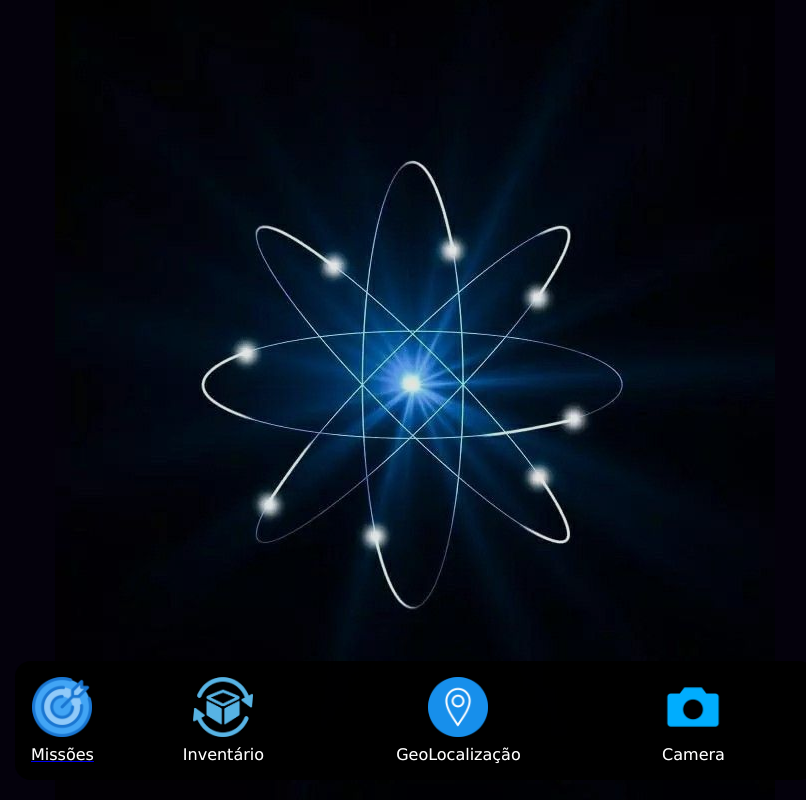
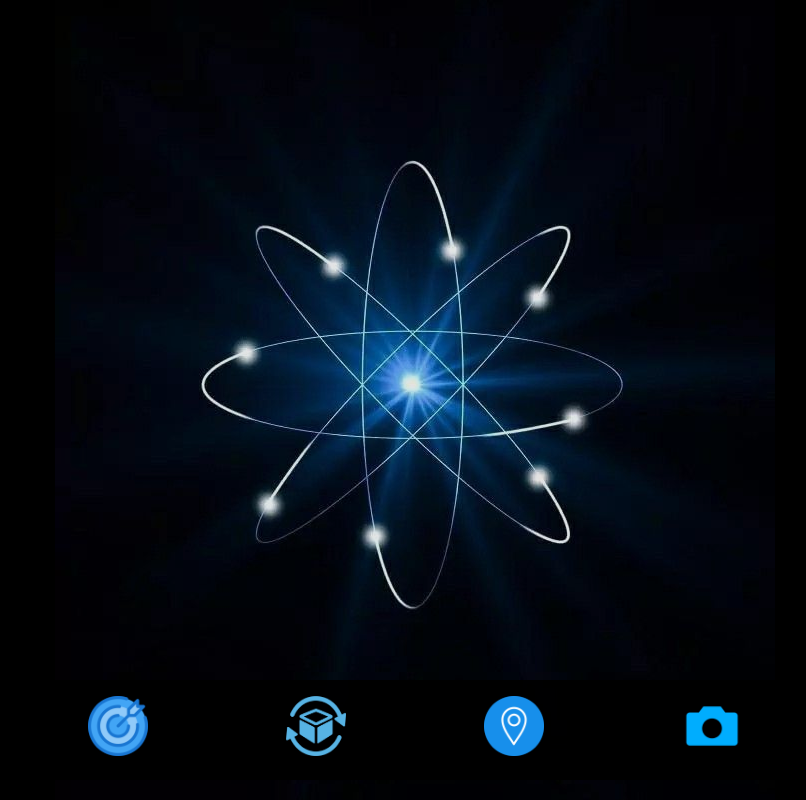
Before and after one commit to AlysonG14/DsGO14, a React (Vite) app: page /dsgo in a window 1280 px wide. Shown: the whole page, without its empty margins (225-1031 px from the left). Built offline with nearby package versions, Linux system fonts and the light colour scheme.

Commit message:
upload file 22/10 - feat: iddigital finished

```diff
--- a/src/Componentes/Menu.jsx
+++ b/src/Componentes/Menu.jsx
@@ -1,43 +1,40 @@
-import missao from '../assets/missao_tratado.png';
-import mapa from '../assets/mapa_tratado.png';
-import bau from '../assets/bau_tratado.png';
-import camera from '../assets/camera_tratado.png';
-import { Link } from 'react-router-dom'
+import missao from "../assets/missao_tratado.png";
+import mapa from "../assets/mapa_tratado.png";
+import bau from "../assets/bau_tratado.png";
+import camera from "../assets/camera_tratado.png";
+import { Link } from "react-router-dom";
 export function Menu() {
   return (
-        <div className='menu'>
-            <ul>
-                <Link to = 'missao'>
+    <div className="menu">
+      <ul className="card_nav">
+
         <li>
+          <Link to="missao">
             <figure>
               <img src={missao} alt="Missões" />
-                        <figcaption>Missões</figcaption>
             </figure>
+          </Link>
         </li>
-                </Link>
 
         <li>
           <figure>
             <img src={bau} alt="Inventário" />
-                        <figcaption>Inventário</figcaption>
           </figure>
+        </li>
 
-                </li>
         <li>
           <figure>
             <img src={mapa} alt="GeoLocalização" />
-                        <figcaption>GeoLocalização</figcaption>
           </figure>
         </li>
+
         <li>
-
           <figure>
             <img src={camera} alt="camera" />
-                        <figcaption>Camera</figcaption>
           </figure>
+        </li>
 
-                </li>
       </ul>
     </div>
-    )
+  );
 }
--- a/src/Componentes/MissaoCard.jsx
+++ b/src/Componentes/MissaoCard.jsx
@@ -3,7 +3,7 @@ export function MissaoCard({ missao, onIniciarMissao,concluida  }) {
     <article className='missao-card'>
       <h3 id={missao.id}>{missao.titulo}</h3>
       <p>{missao.missao}</p>
-      <button onClick={() => onIniciarMissao(missao)}  disabled={concluida}>{concluida ? "Missão concluída" : "Iniciar Missão"}</button>
+      <button aria-label="missão" role="button" onClick={() => onIniciarMissao(missao)}  disabled={concluida}>{concluida ? "Missão concluída" : "Iniciar Missão"}</button>
     </article>
   )
 }
--- a/src/Componentes/MissaoModal.jsx
+++ b/src/Componentes/MissaoModal.jsx
@@ -41,6 +41,7 @@ export function MissaoModal({ missao, onClose, onConcluir }) {
         Digite sua resposta
       </label>
       <input
+        aria-describedby="digite-resposta"
         className="caixaTexto"
         id="resposta"
         type="text"
@@ -51,8 +52,8 @@ export function MissaoModal({ missao, onClose, onConcluir }) {
       />
 
       <div className="modal-botoes">
-        <button onClick={verificarResposta}>Enviar</button>
-        <button onClick={onClose}>Fechar</button>
+        <button aria-label="Enviar" onClick={verificarResposta}>Enviar</button>
+        <button aria-label="Fechar" onClick={onClose}>Fechar</button>
       </div>
 
       {resultado && (
--- a/src/Dados/dadosMissao.js
+++ b/src/Dados/dadosMissao.js
@@ -3,7 +3,7 @@ export const missoes = [
     id: 1,
     titulo: "Conhecimentos Gerais",
     missao: "Advinha quem eu sou",
-    descricao: "um professor que tem experiência de backend e ama ensinar para outras pessoas",
+    descricao: "um professor que tem experiência de backend e ensina para outras pessoas",
     respostaCorreta: "Dorival" || 'dorival',
     status: 'disponivel'
   },
@@ -11,7 +11,7 @@ export const missoes = [
     id: 2,
     titulo: "Conhecimentos Gerais",
     missao: "Advinha quem eu sou",
-    descricao: "ela foi muito amado para poucos, e ensinou muito bem sobre lógica de programação",
+    descricao: "os alunos amam essa professora, e ensinou muito bem sobre lógica de programação",
     respostaCorreta: "Marcia" || 'marcia',
     status: 'disponivel'
   },
--- a/src/Paginas/Inicial.jsx
+++ b/src/Paginas/Inicial.jsx
@@ -7,7 +7,7 @@ export function Inicial() {
   return (
     <main className="inicial">
       <img src={logo} className="logo" alt="Logo DS GO"  />
-      <button onClick={() => navigate('/dsgo')} className='entrar'>
+      <button aria-label='entrar' onClick={() => navigate('/dsgo')} className='entrar'>
         Entrar
       </button>
     </main>
--- a/src/Style/_inicial.scss
+++ b/src/Style/_inicial.scss
@@ -24,12 +24,12 @@
 
         &:hover {
             transform: scale(1.05);
-            background: #2ab4ad;
+            background: #545DFF;
             color: white;
         }
 
         &:focus {
-            outline: 3px solid #4dddd6;
+            outline: 3px solid #545DFF;
             outline-offset: 3px;
 
         }
@@ -38,6 +38,13 @@
 
 
 }
+
+.logo {
+  background-repeat: no-repeat;
+  background-attachment: fixed;
+  background-position: center;
+}
+
 @media (max-width: 768px) {
     h1 {
       font-size: 2rem; // título menor em tablet
--- a/src/Style/_menu.scss
+++ b/src/Style/_menu.scss
@@ -7,7 +7,6 @@
   transform: translateX(-50%);
   width: 90%;
   max-width: 800px;
-
   background: rgba(0, 0, 0, 0.7);
   border-radius: 1rem;
   padding: 1rem;
@@ -36,6 +35,20 @@
   margin: 0;
   color: white;
   font-size: 1rem;
+  transition: 0.2s ease ;
+  cursor: pointer;
+
+
+  & :hover{
+    transform: scale(1.1);
+  }
+
+  & :focus{
+    outline: 3px solid #4dddd6; /* outline -> propriedade que define uma linha de contorno ao redor do elemento */
+    outline-offset: 15px; /* outline-offset -> outra propriedade que adiciona um espaço transparente esse contorno e a borda do elemento */
+
+  }
+
 }
 
 .menu img {
@@ -43,3 +56,18 @@
   height: 60px;
   margin-bottom: 0.5rem;
 }
+
+@media (max-width: 559px) {
+  .menu {
+    border: none;
+    background: none;
+    display: flex;
+    justify-content: center;
+  }
+
+  .menu figure {
+    height: 55px;
+  }
+
+
+}
--- a/src/Style/_missaoCard.scss
+++ b/src/Style/_missaoCard.scss
@@ -83,3 +83,9 @@
   margin-bottom: 0.5rem;
   color: #6a1b9a;
 }
+
+.card_nav {
+  display: flex;
+  justify-content: center;
+  gap: 10%;
+}
--- a/src/Style/_variaveis.scss
+++ b/src/Style/_variaveis.scss
@@ -1,10 +1,10 @@
-$fundo: #04010f;
+$fundo: #000000;
 $claro: #f0ebeb;
 $card:#dcdff2;
 $sombrasBox: 0 4px 10px rgba(0, 0, 0, 0.3);
-$destaque-azul: #4dddd6 transparent;
+$destaque-azul: #545DFF transparent;
 $destaque-azul-2: #349de2 transparent;
-$destaque-azul-normal: #4dddd6;
+$destaque-azul-normal: #545DFF;
 $gradiente-azul: linear-gradient(135deg, #349de2, #031120);
 $foco: #349de2;
 $botao-azul: linear-gradient(135deg, #349de2, #031120);
@@ -45,12 +45,12 @@ button {
 
         &:hover {
             transform: scale(1.05);
-            background: #2ab4ad;
+            background: #545DFF;
             color: white;
         }
 
         &:focus {
-            outline: 3px solid #4dddd6;
+            outline: 3px solid #545DFF;
             outline-offset: 3px;
 
         }
@@ -63,3 +63,8 @@ button[disabled],
   opacity: 0.8;
   background-color: #f3f1f2;
 }
+
+ul {
+  display: flex;
+  flex-direction: row;
+}
```
Lines whose indentation alone changed are shown as unchanged.
